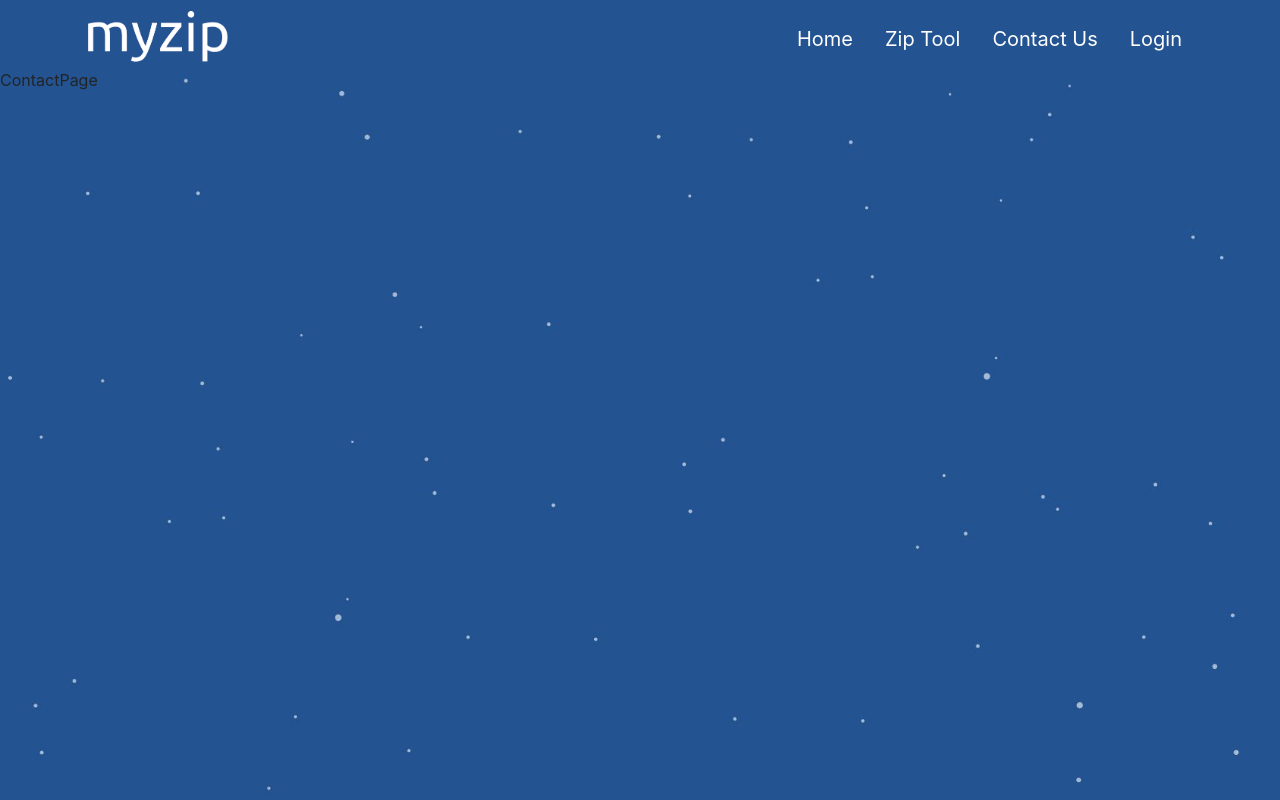
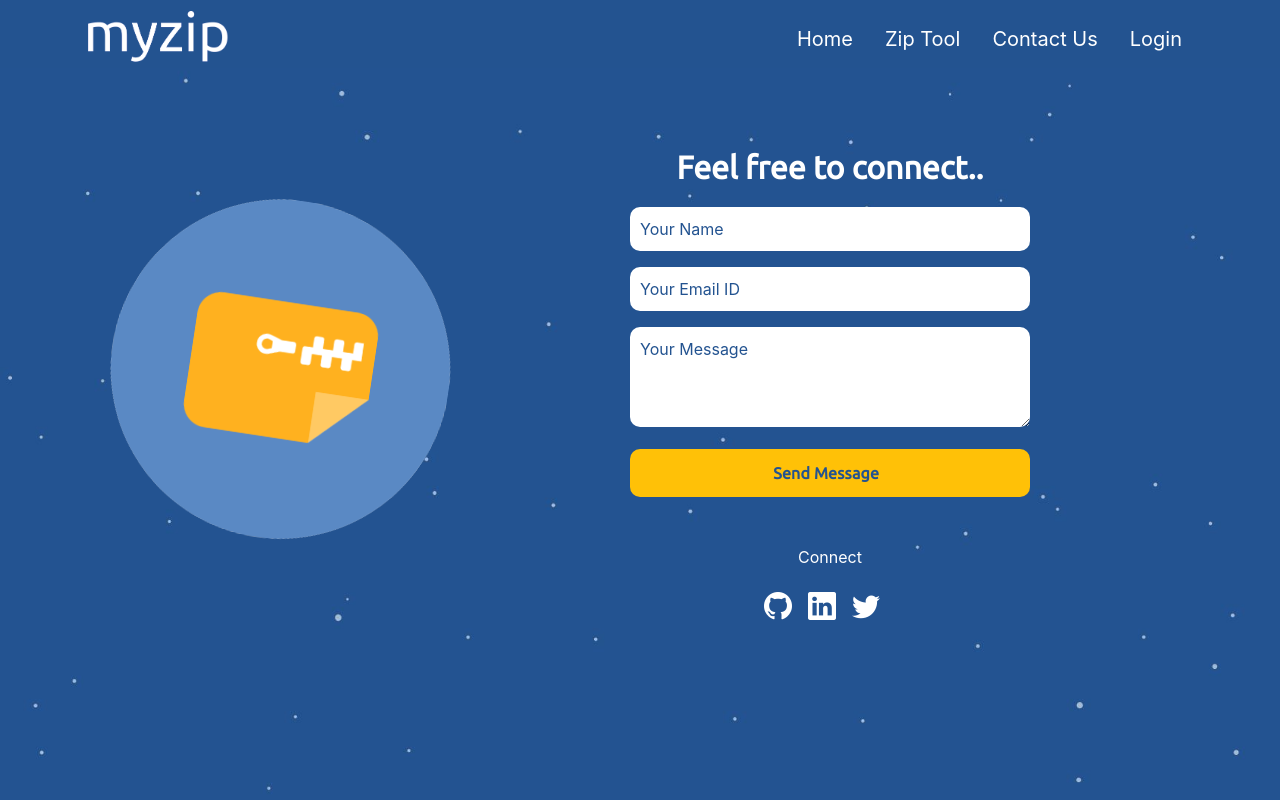
Before and after one commit to Rajeshpaul1994/myzip, a React (Create React App) app: page /contact in a window 1280 px wide. Built offline with nearby package versions, Linux system fonts and the light colour scheme.

Commit message:
new api request

```diff
--- a/package.json
+++ b/package.json
@@ -10,6 +10,7 @@
     "@testing-library/jest-dom": "^5.16.5",
     "@testing-library/react": "^13.4.0",
     "@testing-library/user-event": "^13.5.0",
+    "axios": "^1.1.3",
     "file-saver": "^2.0.5",
     "jszip": "^3.10.1",
     "react": "^18.2.0",
--- a/src/App.css
+++ b/src/App.css
@@ -83,6 +83,9 @@
 .space-50{
   margin-top: 50px;
 }
+.space-75{
+  margin-top: 75px;
+}
 .login-form-div{
   max-width: 400px;
   background-color: #ffffff66;
@@ -129,3 +132,57 @@
 .landing-page-ico{
   animation: App-logo-spin infinite 20s linear;
 }
+.cross-btn{
+  border:none;
+}
+#style-4{
+  padding-bottom: 0px;
+}
+
+#style-4::-webkit-scrollbar-track
+{
+	-webkit-box-shadow: inset 0 0 6px rgba(0,0,0,0.3);
+	background-color: #F5F5F5;
+}
+
+#style-4::-webkit-scrollbar
+{
+	width: 10px;
+	background-color: #F5F5F5;
+}
+
+#style-4::-webkit-scrollbar-thumb
+{
+	background-color: #9f9e9e;
+	border: 2px solid #ababab;
+  border-radius: 10px;
+}
+.myzip-ip-box{
+  width: 400px;
+  padding: 10px;
+  border-radius: 10px;
+  border:none;
+}
+.myzip-ip-box::placeholder{
+  color:#235390;
+}
+.myzip-textarea::placeholder{
+  color:#235390;
+}
+.myzip-textarea{
+  width: 400px;
+  padding: 10px;
+  border-radius: 10px;
+  border:none;
+  height: 100px;
+}
+.myzip-send-messege{
+  padding:12px 100px;
+  border-radius: 10px;
+  font-family: 'ubuntu';
+  font-weight: 600;
+  width: 400px;
+  border:none;
+  letter-spacing: 0.2px;
+  color:#235390;
+}
--- a/src/components/ContactPage.js
+++ b/src/components/ContactPage.js
@@ -1,7 +1,82 @@
-import React from 'react'
+import React, {useState} from 'react'
+import zipico from '../images/zip-icon-for-landing-page.png';
+import axios from 'axios';
 
 export default function ContactPage() {
+  const [sendername , setName] = useState('');
+  const [senderemail, setEmail] = useState('');
+  const [sendermsg, setMsg] = useState('');
+  const [successMsg, setSuccessMsg] = useState(false);
+  const [buttonDisable, setButtonDisable] = useState(false);
+
+  const HandleChangeName = event =>{setName(event.target.value);}
+  const HandleChangeEmail = event =>{setEmail(event.target.value);}
+  const HandleChangeMsg = event =>{setMsg(event.target.value);}
+  const SendMsg = (e) =>{
+    e.preventDefault();
+    setButtonDisable(true);
+    if(sendername !='' && senderemail !='' && sendermsg !=''){
+      const requestOptions = {
+        mode: 'no-cors',
+        method: 'POST',
+        headers: { 'Content-Type': 'application/json',
+        'Accept': 'application/json, text/plain, */*',
+      },
+        body: { name: sendername, email:senderemail, msg:sendermsg }
+        };
+        fetch('https://apis.myzip.in/send-contact-form/', requestOptions)
+            .then(response => response.json())
+            .then(data => HandleAfterSubmit());
+
+    }else{
+      alert('Please fill the form first!');
+    }
+  }
+  const HandleAfterSubmit = () =>{
+    setButtonDisable(false);
+    setSuccessMsg(true);
+  }
   return (
-    <div>ContactPage</div>
+    <div>
+      <div className='container'>
+
+        <div className='row'>
+            <div className='col-lg-4'>
+            <div className='space-100'></div>
+                <img className='landing-page-ico' src={zipico} style={{'width':'400px'}}  />
+            </div>
+            <div className='col-lg-8'>
+              <div className='space-75'></div>
+              <p className='fs-2 bold ubuntu f-700 text-white text-center mt-5'>Feel free to connect..</p>
+              <div className='mt-3 text-center'>
+                <form>
+                <div>
+                  <input type='text' className='myzip-ip-box mb-3' onChange={HandleChangeName} placeholder='Your Name' required />
+                </div>
+                <div>
+                  <input type='text' className='myzip-ip-box mb-3' onChange={HandleChangeEmail} placeholder='Your Email ID' required />
+                </div>
+                <div>
+                  <textarea className='myzip-textarea mb-3' onChange={HandleChangeMsg} placeholder='Your Message'  required></textarea>
+                </div>
+
+                <button className='bg-warning myzip-send-messege' disabled={buttonDisable} type='submit' onClick={SendMsg}>Send Message
+                  &nbsp;<span className={buttonDisable? null : 'd-none'}><span class="spinner-border spinner-border-sm" role="status" aria-hidden="true"></span></span>
+                </button>
+                </form>
+              </div>
+              <div className='mt-5 text-center'>
+                <div>
+                  <p className='text-white'>Connect</p>
+                  <a className='text-white me-3' href='https://github.com/Rajeshpaul1994'><i class="bi bi-github fs-3"></i></a>
+                  <a className='text-white me-3' href='https://www.linkedin.com/in/rajesh-kumar-paul-python-developer/'><i class="bi bi-linkedin fs-3"></i></a>
+                  <a className='text-white me-3' href='https://twitter.com/rajesh_myzip'><i class="bi bi-twitter fs-3"></i></a>
+                </div>
+              </div>
+
+            </div>
+        </div>
+    </div>
+    </div>
   )
 }
--- a/src/components/Home.js
+++ b/src/components/Home.js
@@ -164,11 +164,11 @@ const makezip = (files) =>{
             Connect Me:<a href='https://www.linkedin.com/in/rajesh-kumar-paul-python-developer/' ><i className=" ms-3 text-white fs-4 bi bi-linkedin"></i></a>
             </p>
           </div>
-          <div style={{'height':'400px'}} className={selectedFileList ? 'overflow-auto' : 'd-none'}>
+          <div id='style-4' style={{'height':'500px'}} className={selectedFileList ? 'overflow-auto' : 'd-none'}>
           <table className="table table-striped table-primary rounded-3">
             <thead>
               <tr>
-                <th>No.</th>
+
                 <th scope="col-10">File Name</th>
                 <th scope="col-2">Path</th>
                 <th></th>
@@ -179,11 +179,11 @@ const makezip = (files) =>{
               {selectedFile.map(( listValue, index ) => {
                 return (
                   <tr key={index}>
-                    <td>{index+1}</td>
-                    <td >{listValue.name}</td>
+
+                    <td ><i class="bi bi-file-earmark"></i> {listValue.name}</td>
 
                     <td >{listValue.webkitRelativePath}</td>
-                    <td><button onClick={()=>removeListItem(index)}><i  class="bi bi-x-circle"></i></button></td>
+                    <td><button className='bg-transparent cross-btn' onClick={()=>removeListItem(index)}><i  class="bi bi-x-circle"></i></button></td>
                   </tr>
                 );
               })}
```
Also changed, not shown: 1 other file (tests, documents, lock files or other folders).
